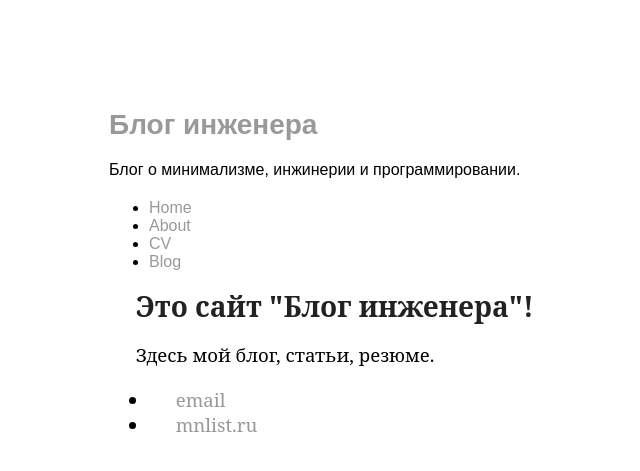
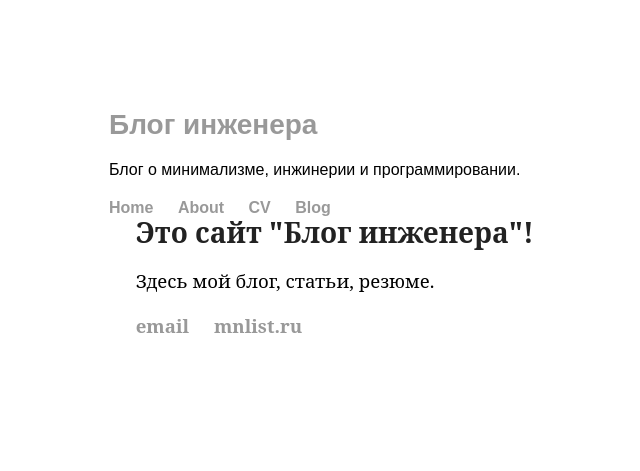
Before and after one commit to kiselevmv/kiselevmv.github.io, a Jekyll site: the page built from index.html, in a window 1280 px wide. Shown: the top 471 px of the page, without its empty margins (83-723 px from the left). Built offline with Jekyll 4.4.1, drawn with Linux system fonts in a browser that asks for light colours; nearby versions of some CDN libraries; the list of posts is cut into pages by our own code.

Commit message:
Update main.css

```diff
--- a/css/main.css
+++ b/css/main.css
@@ -356,25 +356,24 @@ h3, h4, h5, h6 {
   text-align: justify;
 }
 
-#nav {
+nav {
   top: 166px;
   top: 10.375rem;
 }
-#nav ul,
-#nav li,
-#nav a {
+nav ul,
+nav li,
+nav a {
   width: 100%;
 }
-#nav ul,
-#nav li,
-#footer ul,
-#footer li {
+nav ul,
+nav li,
+footer ul,
+footer li {
   display: inline;
   margin-right: 20px;
 }
-#nav ul,
-#footer ul {
-  margin: 0;
+nav ul,
+footer ul {
   padding: 0;
   list-style: none;
   font-weight: bold;
```
